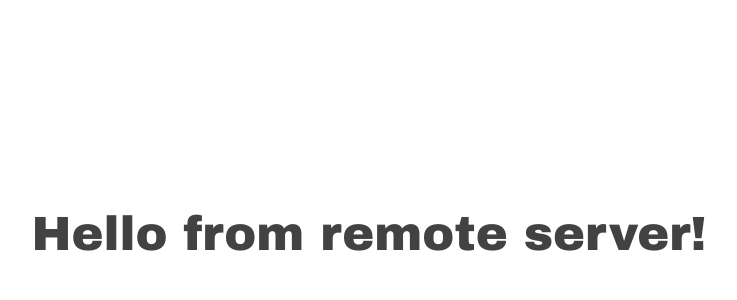
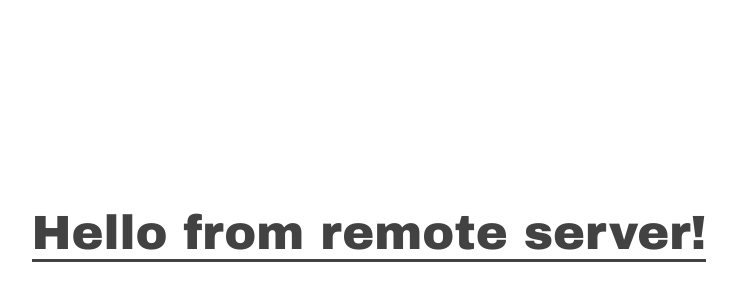
Before and after one commit to ntgspivasechkina/third_index, a plain HTML site: page index.html in a window 1280 px wide. Shown: the part 166-466 px from the top of the page, without its empty margins (271-1008 px from the left). Drawn offline with Linux system fonts and the light colour scheme.

Commit message:
second commit

```diff
--- a/index.html
+++ b/index.html
@@ -24,7 +24,7 @@
 	font-size: 3em;
 	font-family: "Arial Black", Gadget, sans-serif;
 	color: #424242;
-	border-bottom: thick green;
+	border-bottom-style: solid;
 }
 </style>
 </html>
```
